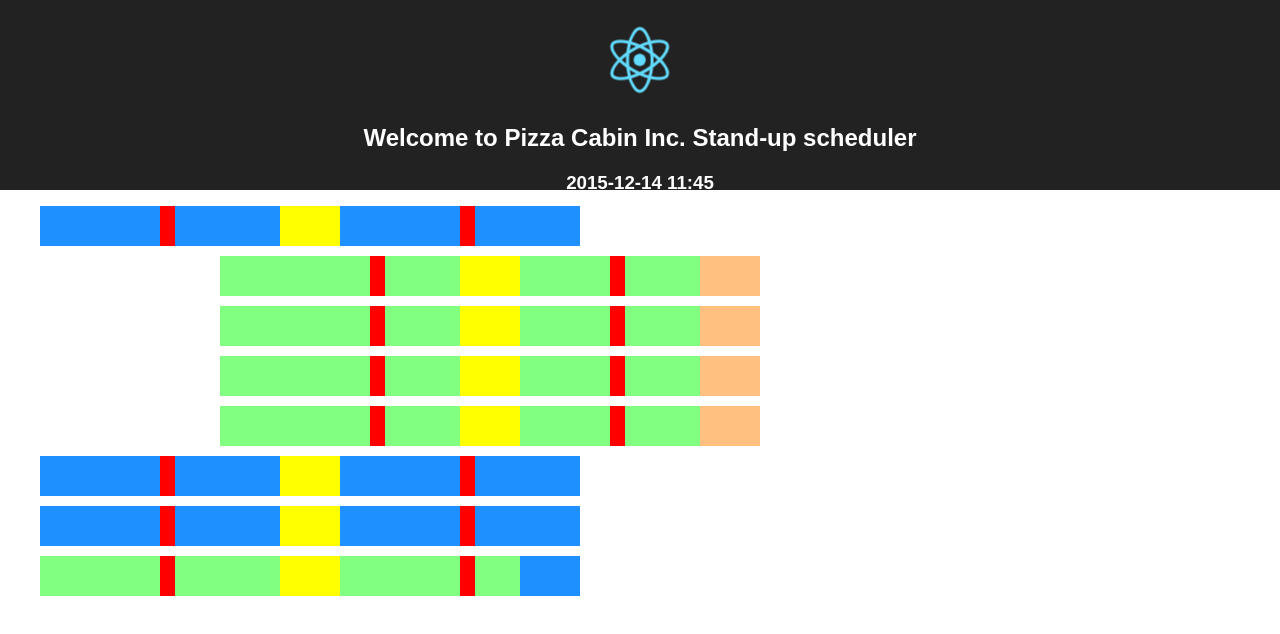
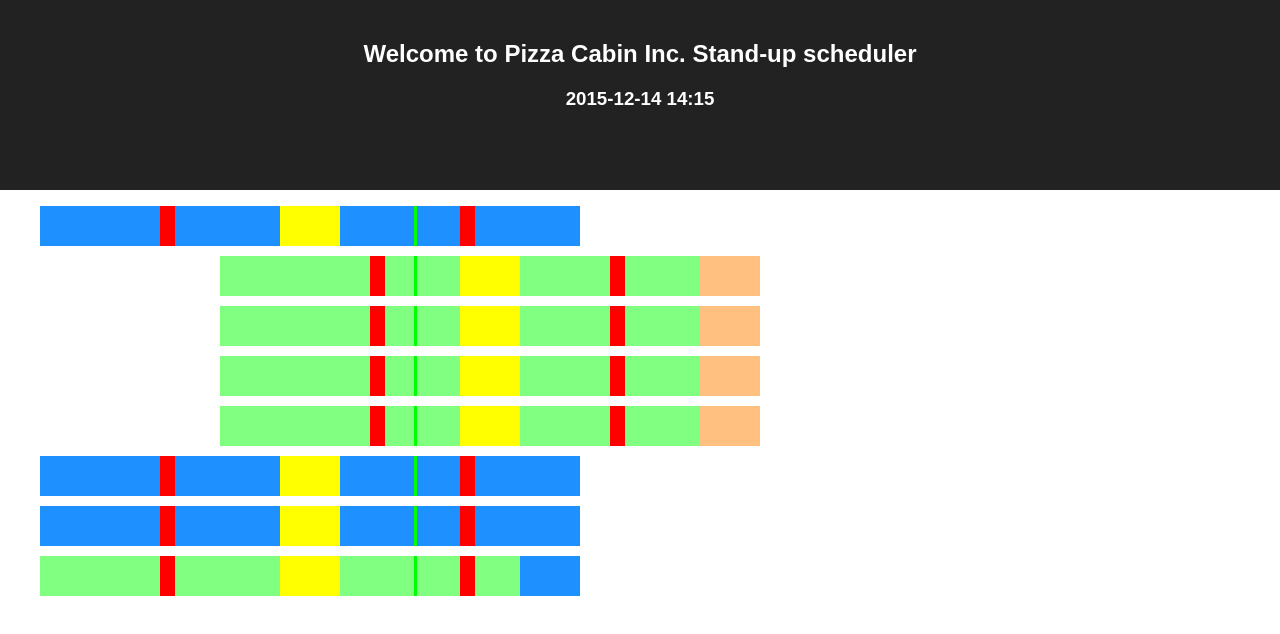
Before and after one commit to shoobah/PCIStandups, a React (Create React App) app: page / in a window 1280 px wide. Shown: the top 634 px of the page. Built offline with nearby package versions, Linux system fonts and the light colour scheme.

Commit message:
Adding up

```diff
--- a/src/App.css
+++ b/src/App.css
@@ -18,7 +18,20 @@
   font-size: large;
 }
 
+.MainList {
+  list-style: none;
+  position: relative
+}
+
+.Scheme {
+  position: relative;
+}
+
 @keyframes App-logo-spin {
-  from { transform: rotate(0deg); }
-  to { transform: rotate(360deg); }
+  from {
+    transform: rotate(0deg);
+  }
+  to {
+    transform: rotate(360deg);
+  }
 }
--- a/src/App.js
+++ b/src/App.js
@@ -1,5 +1,4 @@
 import React, {Component} from "react";
-import logo from "./logo.svg";
 import Moment from "moment";
 import Scheme from "./Scheme";
 import Bar from "./Bar";
@@ -8,6 +7,11 @@ import "./App.css";
 Moment.locale("sv");
 
 class App extends Component {
+  constructor(props) {
+    super(props);
+    this.availableCount = 0;
+  }
+  //Hämta aktivitet för en viss tid
   getActivity = (projection, time) => {
     const m = Moment(time);
     const activeProj = projection.filter(val => {
@@ -19,34 +23,36 @@ class App extends Component {
     return activeProj && activeProj.Description ? activeProj.Description : null;
   };
 
+  //Kolla om aktiviteten är en tillgänglig aktivitet
   isAnAvilableActivity(activity) {
-    if (activity && (activity !== "Lunch" || activity !== "Short break"))
-      return true;
-
-    return false;
+    if (activity === null || activity === "Lunch" || activity === "Short break")
+      return false;
+    return true;
   }
 
+  //Kolla om en person är tillgänglig vid en viss tid
   isAvailable = (person, time) => {
     const act = this.getActivity(person.Projection, time);
-    console.log("person.Name", person.Name);
+    return this.isAnAvilableActivity(act);
+  };
 
-    console.log("act", this.isAnAvilableActivity(act));
-    return this.isAnAvilableActivity(act);
+  addAvaliability = () => {
+    this.availableCount += 1;
+    console.log("this.availableCount", this.availableCount);
   };
 
   render() {
     const data = this.props.data.ScheduleResult.Schedules.filter(
       person => person.ContractTimeMinutes > 0
     );
-    const searchTime = "2015-12-14 11:45";
+    const searchTime = "2015-12-14 14:15";
     return (
       <div className="App">
         <div className="App-header">
-          <img src={logo} className="App-logo" alt="logo" />
           <h2>Welcome to Pizza Cabin Inc. Stand-up scheduler</h2>
           <h3>{searchTime}</h3>
         </div>
-        <ul style={{listStyle: "none", position: "relative"}}>
+        <ul className="MainList">
           {data.map(
             (person, i) => person.ContractTimeMinutes > 0
               ? <Scheme
@@ -54,6 +60,8 @@ class App extends Component {
                   person={person}
                   key={`scheme-${i}`}
                   index={i}
+                  searchTime={searchTime}
+                  adder={this.addAvaliability}
                 >
                   {person.Projection.map((projection, index) =>
                     <Bar
--- a/src/Scheme.js
+++ b/src/Scheme.js
@@ -1,16 +1,27 @@
 import React, {Component} from "react";
+import Moment from "moment";
 
 class Scheme extends Component {
   render() {
+    const start = Moment(this.props.searchTime).diff(
+      Moment(this.props.person.Date),
+      "m"
+    );
+    if (this.props.isAvailable) this.props.adder();
+
     return (
-      <div
-          style={{
-          fontWeight: "100",
-          top: this.props.index * 50 + "px",
-          position: "relative"
-        }}
-      >
+      <div className="Scheme" style={{top: this.props.index * 50 + "px"}}>
         {this.props.children}
+        <div
+            style={{
+            position: "absolute",
+            left: start - 481 + "px",
+            width: "3px",
+            height: "40px",
+            backgroundColor: this.props.isAvailable ? "lime" : "red",
+            zIndex: 1000
+          }}
+        />
       </div>
     );
   }
```
